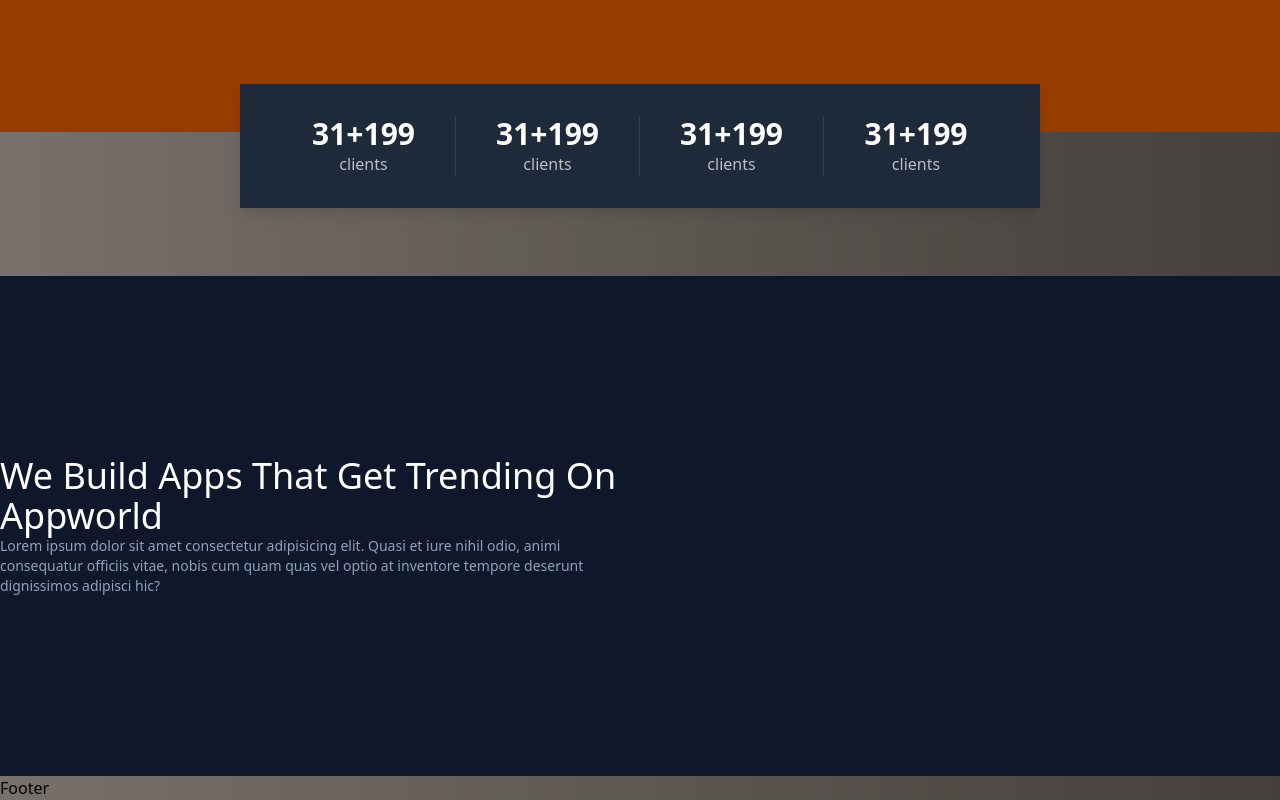
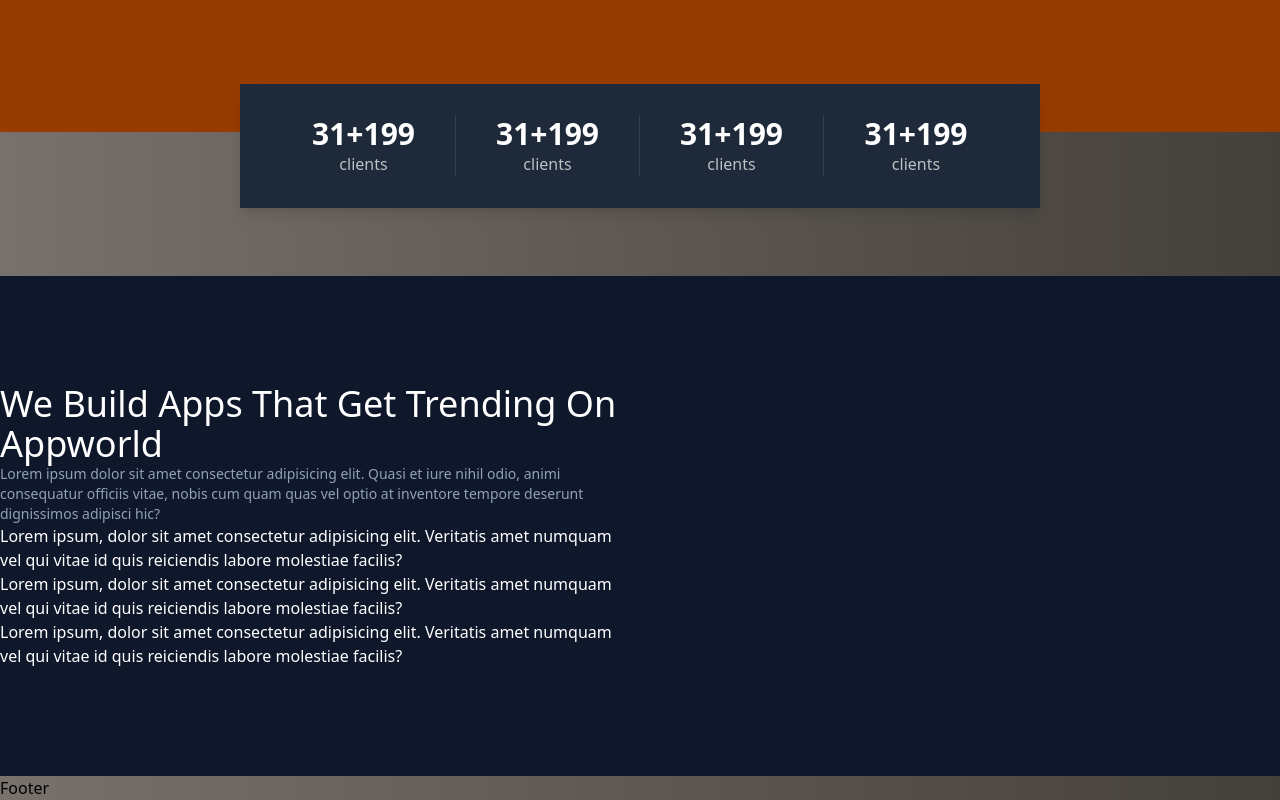
Before and after one commit to likeam/HBDigitalAgency, a React (Vite) app: page / in a window 1280 px wide. Shown: the part 439-1239 px from the top of the page. Built offline with nearby package versions, Linux system fonts and the light colour scheme.

Commit message:
Building Banner Details

```diff
--- a/src/components/BannerDetails.jsx
+++ b/src/components/BannerDetails.jsx
@@ -20,6 +20,25 @@ const BannerDetails = () => {
               quas vel optio at inventore tempore deserunt dignissimos adipisci
               hic?
             </p>
+            <div className="">
+              <ul className="">
+                <li className=" font-medium">
+                  Lorem ipsum, dolor sit amet consectetur adipisicing elit.
+                  Veritatis amet numquam vel qui vitae id quis reiciendis labore
+                  molestiae facilis?
+                </li>
+                <li className=" font-medium">
+                  Lorem ipsum, dolor sit amet consectetur adipisicing elit.
+                  Veritatis amet numquam vel qui vitae id quis reiciendis labore
+                  molestiae facilis?
+                </li>
+                <li className=" font-medium">
+                  Lorem ipsum, dolor sit amet consectetur adipisicing elit.
+                  Veritatis amet numquam vel qui vitae id quis reiciendis labore
+                  molestiae facilis?
+                </li>
+              </ul>
+            </div>
           </div>
           {/* Image Container  */}
           <div className=""></div>
```
